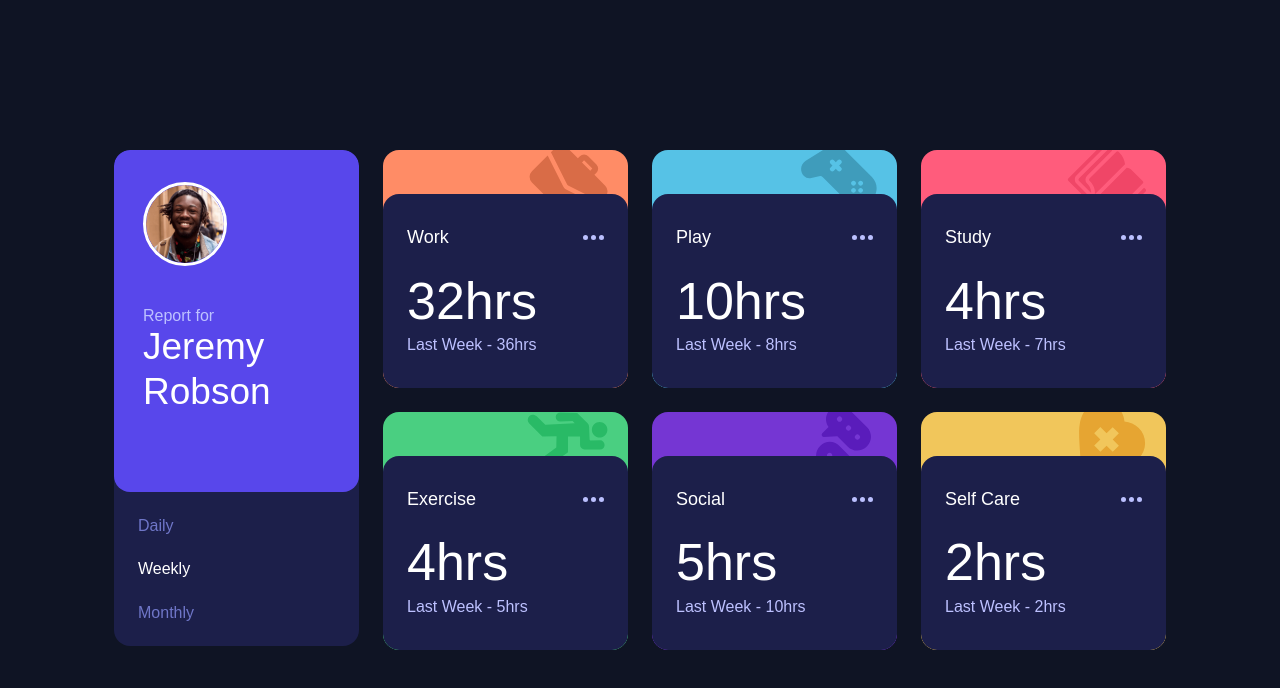
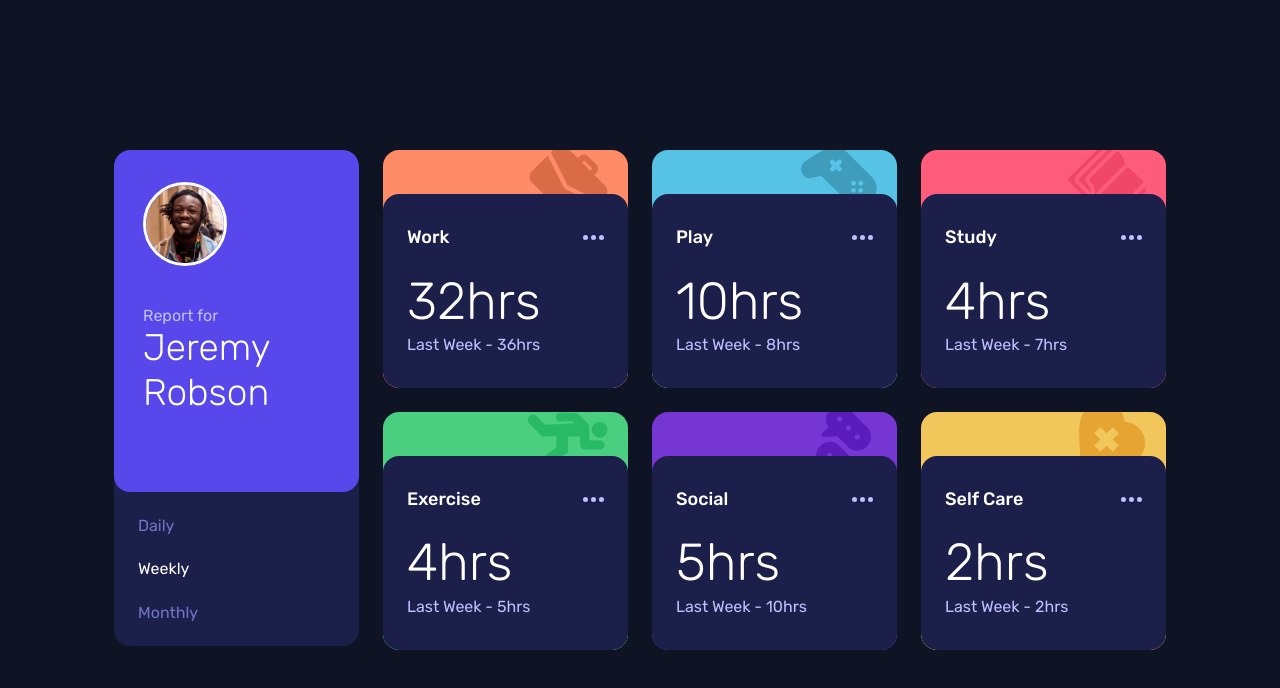
Before and after one commit to SArkar-Htet/time-tracking-dashboard-vuejs, a Vue app: page / in a window 1280 px wide. Shown: the top 688 px of the page. Built offline with nearby package versions, Linux system fonts and the light colour scheme.

Commit message:
feat: import google font

```diff
--- a/src/App.vue
+++ b/src/App.vue
@@ -16,5 +16,5 @@
 </script>
 
 <style lang="scss">
-  //
+  @import url('https://fonts.googleapis.com/css2?family=Rubik:wght@300;400;500&display=swap');
 </style>
```
